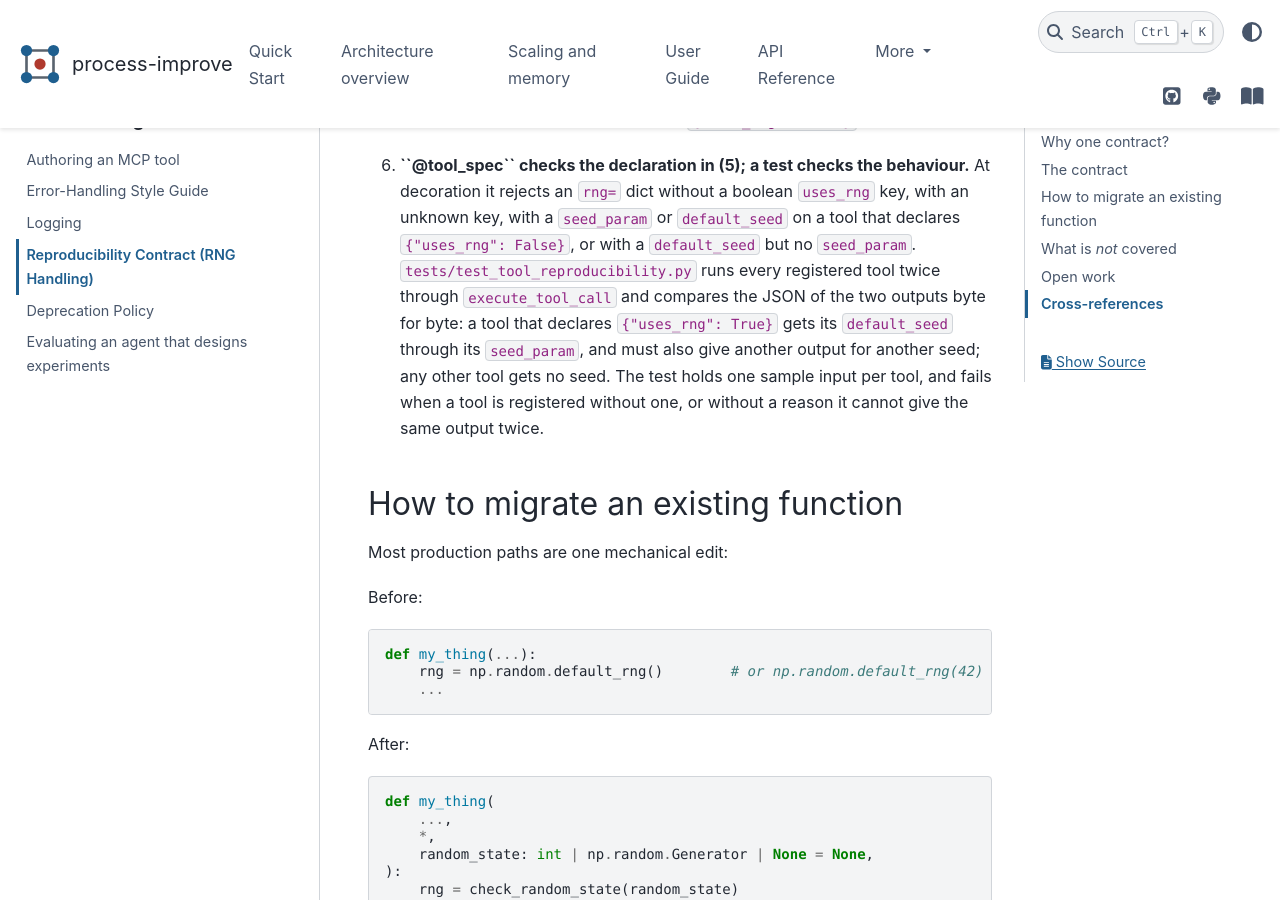
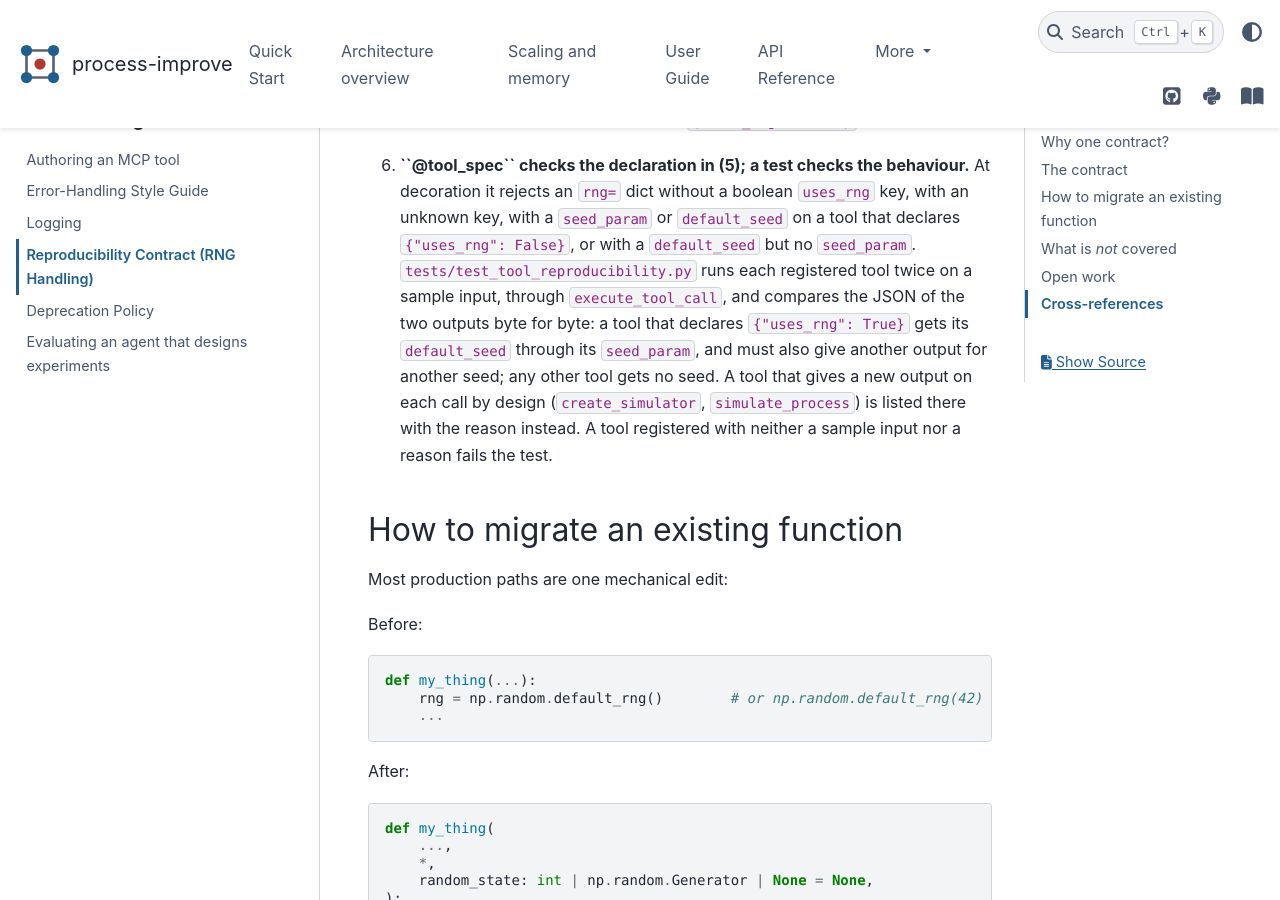
Before and after one commit to kgdunn/process-improve, a Sphinx documentation site: the page built from docs/development/reproducibility.rst, in a window 1280 px wide and 900 px high, scrolled down 2231 px. Built offline with Sphinx 7.4.7 and the PyData theme 0.15.4, drawn with Linux system fonts in a browser that asks for light colours.

Commit message:
reproducibility.rst: name the tools the test lists as not reproducible
Co-Authored-By: Claude Opus 5.5 <noreply@anthropic.com>
Claude-Session: https://claude.ai/code/session_01S4nNrQrezZa8Wt3JVywWoM

```diff
--- a/docs/development/reproducibility.rst
+++ b/docs/development/reproducibility.rst
@@ -109,13 +109,15 @@ The contract
    ``seed_param`` or ``default_seed`` on a tool that declares
    ``{"uses_rng": False}``, or with a ``default_seed`` but no
    ``seed_param``. ``tests/test_tool_reproducibility.py`` runs
-   every registered tool twice through ``execute_tool_call`` and
-   compares the JSON of the two outputs byte for byte: a tool that
-   declares ``{"uses_rng": True}`` gets its ``default_seed`` through
-   its ``seed_param``, and must also give another output for another
-   seed; any other tool gets no seed. The test holds one sample
-   input per tool, and fails when a tool is registered without one,
-   or without a reason it cannot give the same output twice.
+   each registered tool twice on a sample input, through
+   ``execute_tool_call``, and compares the JSON of the two outputs
+   byte for byte: a tool that declares ``{"uses_rng": True}`` gets
+   its ``default_seed`` through its ``seed_param``, and must also
+   give another output for another seed; any other tool gets no
+   seed. A tool that gives a new output on each call by design
+   (``create_simulator``, ``simulate_process``) is listed there with
+   the reason instead. A tool registered with neither a sample input
+   nor a reason fails the test.
 
 How to migrate an existing function
 -----------------------------------
```
